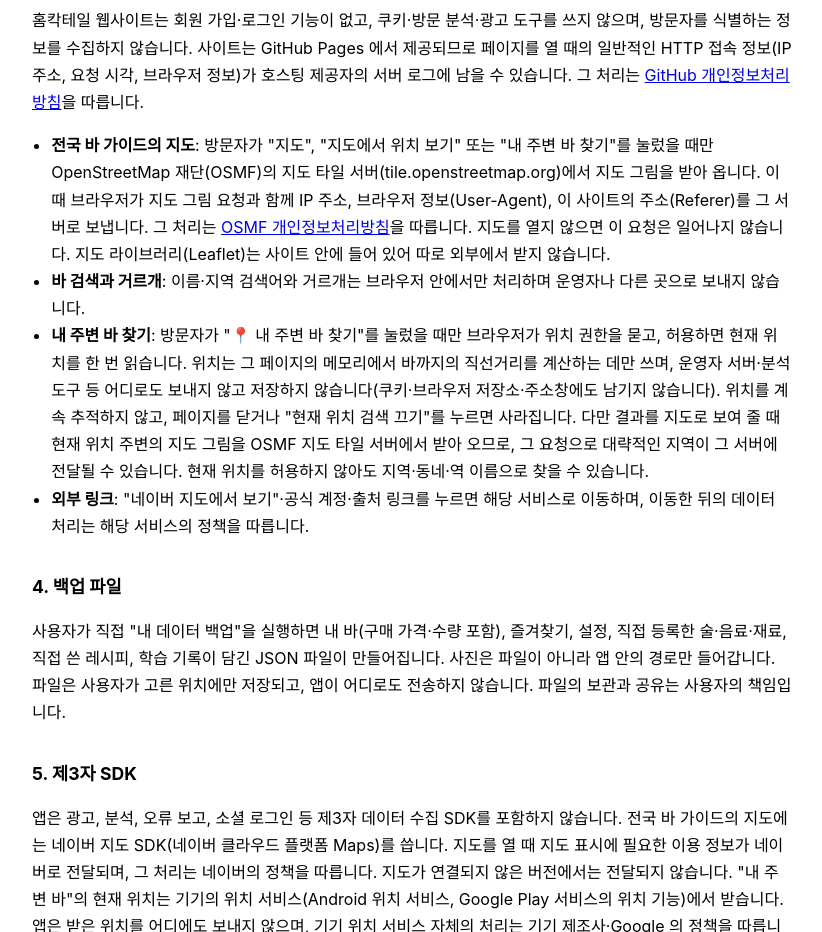
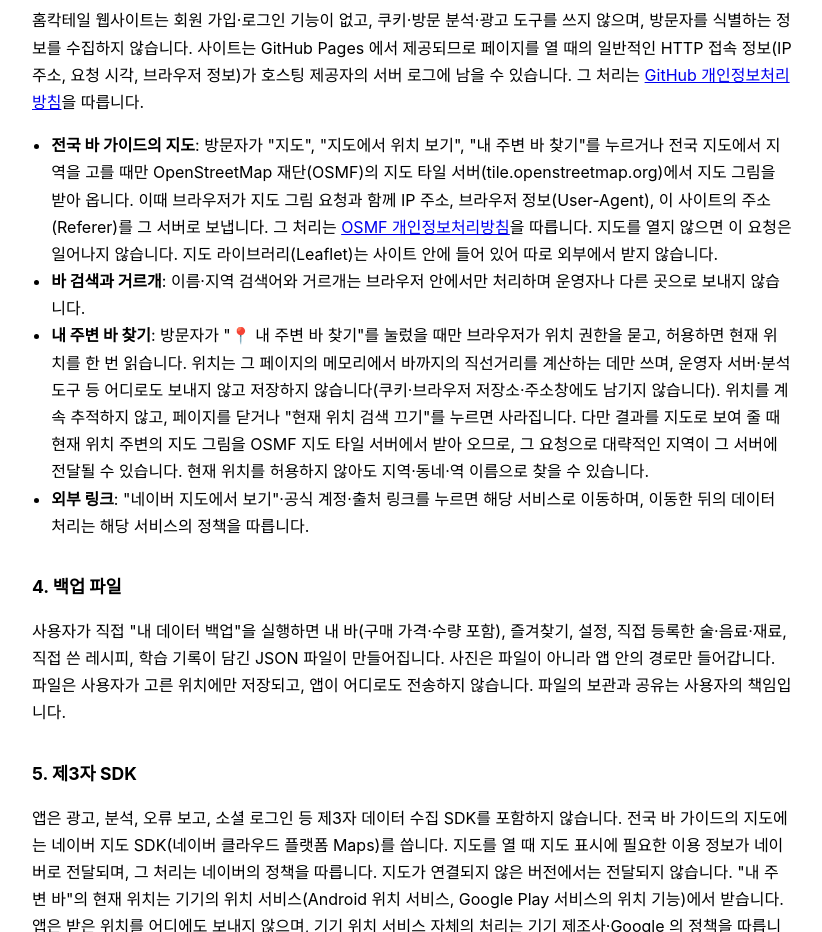
Before and after one commit to jusi1022/home_cocktail, a plain HTML site: page privacy/index.html in a window 1280 px wide. Shown: the part 1280-2212 px from the top of the page, without its empty margins (228-1050 px from the left). Drawn offline with Linux system fonts and the light colour scheme.

Commit message:
privacy: 웹 지도 그림을 받는 때에 '전국 지도에서 지역을 고를 때' 추가(바 가이드 지역 지도, 2026-11-20)

```diff
--- a/privacy/index.html
+++ b/privacy/index.html
@@ -48,7 +48,7 @@
 <h3>웹사이트(homecocktail.kr)</h3>
 <p>홈칵테일 웹사이트는 회원 가입·로그인 기능이 없고, 쿠키·방문 분석·광고 도구를 쓰지 않으며, 방문자를 식별하는 정보를 수집하지 않습니다. 사이트는 GitHub Pages 에서 제공되므로 페이지를 열 때의 일반적인 HTTP 접속 정보(IP 주소, 요청 시각, 브라우저 정보)가 호스팅 제공자의 서버 로그에 남을 수 있습니다. 그 처리는 <a href="https://docs.github.com/site-policy/privacy-policies/github-general-privacy-statement">GitHub 개인정보처리방침</a>을 따릅니다.</p>
 <ul>
-  <li><strong>전국 바 가이드의 지도</strong>: 방문자가 "지도", "지도에서 위치 보기" 또는 "내 주변 바 찾기"를 눌렀을 때만 OpenStreetMap 재단(OSMF)의 지도 타일 서버(tile.openstreetmap.org)에서 지도 그림을 받아 옵니다. 이때 브라우저가 지도 그림 요청과 함께 IP 주소, 브라우저 정보(User-Agent), 이 사이트의 주소(Referer)를 그 서버로 보냅니다. 그 처리는 <a href="https://osmfoundation.org/wiki/Privacy_Policy">OSMF 개인정보처리방침</a>을 따릅니다. 지도를 열지 않으면 이 요청은 일어나지 않습니다. 지도 라이브러리(Leaflet)는 사이트 안에 들어 있어 따로 외부에서 받지 않습니다.</li>
+  <li><strong>전국 바 가이드의 지도</strong>: 방문자가 "지도", "지도에서 위치 보기", "내 주변 바 찾기"를 누르거나 전국 지도에서 지역을 고를 때만 OpenStreetMap 재단(OSMF)의 지도 타일 서버(tile.openstreetmap.org)에서 지도 그림을 받아 옵니다. 이때 브라우저가 지도 그림 요청과 함께 IP 주소, 브라우저 정보(User-Agent), 이 사이트의 주소(Referer)를 그 서버로 보냅니다. 그 처리는 <a href="https://osmfoundation.org/wiki/Privacy_Policy">OSMF 개인정보처리방침</a>을 따릅니다. 지도를 열지 않으면 이 요청은 일어나지 않습니다. 지도 라이브러리(Leaflet)는 사이트 안에 들어 있어 따로 외부에서 받지 않습니다.</li>
   <li><strong>바 검색과 거르개</strong>: 이름·지역 검색어와 거르개는 브라우저 안에서만 처리하며 운영자나 다른 곳으로 보내지 않습니다.</li>
   <li><strong>내 주변 바 찾기</strong>: 방문자가 "📍 내 주변 바 찾기"를 눌렀을 때만 브라우저가 위치 권한을 묻고, 허용하면 현재 위치를 한 번 읽습니다. 위치는 그 페이지의 메모리에서 바까지의 직선거리를 계산하는 데만 쓰며, 운영자 서버·분석 도구 등 어디로도 보내지 않고 저장하지 않습니다(쿠키·브라우저 저장소·주소창에도 남기지 않습니다). 위치를 계속 추적하지 않고, 페이지를 닫거나 "현재 위치 검색 끄기"를 누르면 사라집니다. 다만 결과를 지도로 보여 줄 때 현재 위치 주변의 지도 그림을 OSMF 지도 타일 서버에서 받아 오므로, 그 요청으로 대략적인 지역이 그 서버에 전달될 수 있습니다. 현재 위치를 허용하지 않아도 지역·동네·역 이름으로 찾을 수 있습니다.</li>
   <li><strong>외부 링크</strong>: "네이버 지도에서 보기"·공식 계정·출처 링크를 누르면 해당 서비스로 이동하며, 이동한 뒤의 데이터 처리는 해당 서비스의 정책을 따릅니다.</li>
```
